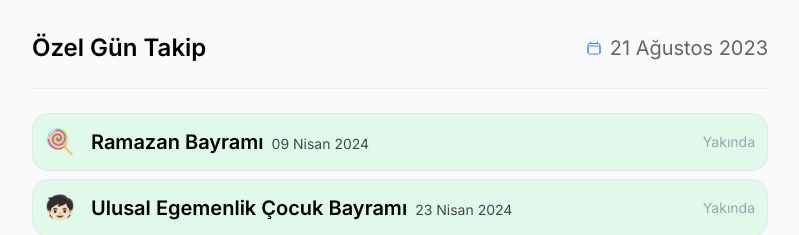
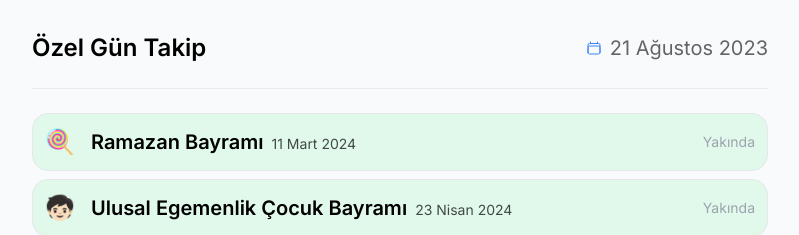
Before and after one commit to ademcertell/ozel-gun, a Next.js app: page / in a window 1280 px wide. Shown: the top 235 px of the page, without its empty margins (240-1039 px from the left). Built offline with nearby package versions, Linux system fonts and the light colour scheme.

Commit message:
fixed day

```diff
--- a/components/hero.tsx
+++ b/components/hero.tsx
@@ -24,8 +24,8 @@ const Hero: React.FC = () => {
     {
       emoji: "🍭",
       name: "Ramazan Bayramı",
-      date: "2024-04-09",
-      giftIdeas: ["Çay veya kahve çeşitleri.", "Çikolata"],
+      date: "2024-03-11",
+      giftIdeas: [],
     },
     {
       emoji: "🧒🏻",
@@ -77,6 +77,7 @@ const Hero: React.FC = () => {
     "Kurban Bayramı",
     "Zafer Bayramı",
     "Cumhuriyet Bayramı",
+    "Ramazan Bayramı",
   ];
 
   useEffect(() => {
```
